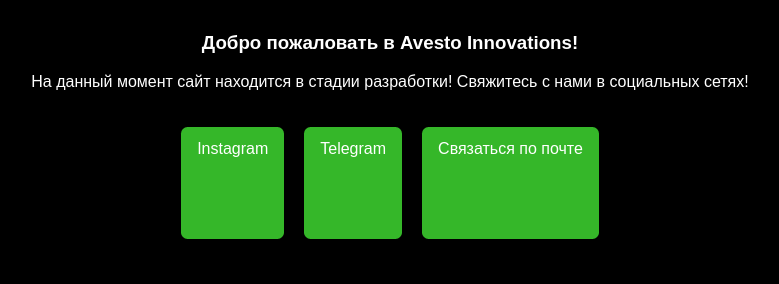
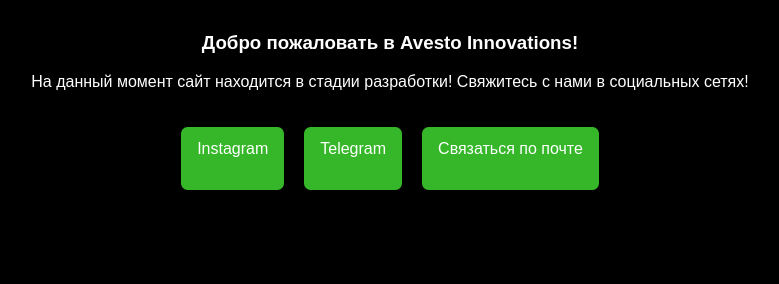
Before and after one commit to avestoinn/avesto.in, a Flask app: page / in a window 1280 px wide. Shown: the part 275-559 px from the top of the page, without its empty margins (250-1029 px from the left). Run offline with Flask 2, Linux system fonts and the light colour scheme; some web fonts are replaced.

Commit message:
Button size fixing

```diff
--- a/static/style.css
+++ b/static/style.css
@@ -35,7 +35,7 @@
 }
 
 a.sm-link {
-  height: 100%;
+  display: inline-block;
   margin: 10px;
   border-radius: 6.5px;
   padding: .8em 1em calc(.8em + 3px);
```
